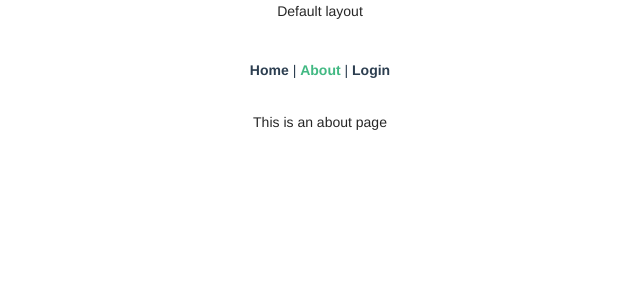
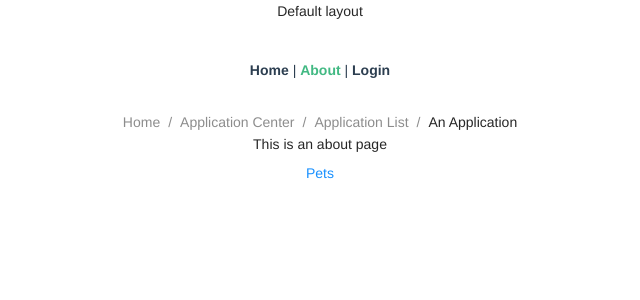
Before and after one commit to duy-dev/vue-demo, a Vue app: page /about in a window 1280 px wide. Shown: the top 300 px of the page, without its empty margins (320-960 px from the left). Built offline with nearby package versions, Linux system fonts and the light colour scheme.

Commit message:
init breadcrumb

```diff
--- a/src/App.vue
+++ b/src/App.vue
@@ -2,9 +2,9 @@
   <a-config-provider :locale="language">
     <component :is="layout">
       <div id="nav">
-        <router-link to="/">Home</router-link> |
-        <router-link to="/about">About</router-link> |
-        <router-link to="/login">Login</router-link>
+        <router-link :to="{ name: 'home-index' }">Home</router-link> |
+        <router-link :to="{ name: 'about-index' }">About</router-link> |
+        <router-link :to="{ name: 'login-index' }">Login</router-link>
       </div>
       <router-view />
     </component>
--- /dev/null
+++ b/src/components/Breadcrumb.vue
@@ -0,0 +1,35 @@
+<template>
+  <a-breadcrumb>
+    <a-breadcrumb-item>Home</a-breadcrumb-item>
+    <a-breadcrumb-item><a href="">Application Center</a></a-breadcrumb-item>
+    <a-breadcrumb-item><a href="">Application List</a></a-breadcrumb-item>
+    <a-breadcrumb-item>An Application</a-breadcrumb-item>
+  </a-breadcrumb>
+</template>
+
+<script lang="ts">
+import { defineComponent, watch } from "vue";
+
+import { useRoute } from "vue-router";
+export default defineComponent({
+  // props: {
+  //   breadcrumb: {
+  //     type: String,
+  //     required: true,
+  //   },
+  // },
+
+  setup() {
+    const route = useRoute();
+    console.log(route);
+    watch(route, (pa) => {
+      console.log(pa);
+    });
+    //console.log(route);
+
+    return {};
+  },
+});
+</script>
+
+<style scoped lang="scss"></style>
--- /dev/null
+++ b/src/components/Resource.vue
@@ -0,0 +1,21 @@
+<template>
+  <div id="Resource">
+    <Breadcrumb />
+    <slot>
+      <router-view v-if="true" />
+    </slot>
+  </div>
+</template>
+
+<script lang="ts">
+import Breadcrumb from "@/components/Breadcrumb.vue";
+
+export default {
+  name: "Resource",
+  components: {
+    Breadcrumb,
+  },
+};
+</script>
+
+<style scoped></style>
--- a/src/layouts/default.vue
+++ b/src/layouts/default.vue
@@ -2,3 +2,8 @@
   <h1>Default layout</h1>
   <slot />
 </template>
+
+<script lang="ts">
+import { defineComponent } from "vue";
+export default defineComponent({});
+</script>
--- a/src/pages/About.vue
+++ b/src/pages/About.vue
@@ -1,5 +1,6 @@
 <template>
   <div class="about">
     <h1>This is an about page</h1>
+    <router-link :to="{ name: 'about-pets' }">Pets</router-link>
   </div>
 </template>
--- /dev/null
+++ b/src/pages/Dog.vue
@@ -0,0 +1,3 @@
+<template>
+  <h1>Pets Dog</h1>
+</template>
--- /dev/null
+++ b/src/pages/Pets.vue
@@ -0,0 +1,4 @@
+<template>
+  <h1>Pets Page</h1>
+  <router-link :to="{ name: 'about-pets-dog' }">Dog</router-link>
+</template>
--- a/src/router/index.ts
+++ b/src/router/index.ts
@@ -1,10 +1,11 @@
 import { createRouter, createWebHistory, RouteRecordRaw } from "vue-router";
 import Home from "../pages/Home.vue";
+import Resource from "@/components/Resource.vue";
 
 const routes: Array<RouteRecordRaw> = [
   {
     path: "/",
-    name: "Home",
+    name: "home-index",
     component: Home,
     meta: {
       layout: "default",
@@ -12,23 +13,60 @@ const routes: Array<RouteRecordRaw> = [
   },
   {
     path: "/about",
-    name: "About",
-    component: () => import("../pages/About.vue"),
-    meta: {
-      layout: "default",
-    },
+    component: Resource,
+    children: [
+      {
+        path: "",
+        name: "about-index",
+        component: () => import("../pages/About.vue"),
+        meta: {
+          layout: "default",
+        },
+      },
+      {
+        path: "pets",
+        name: "about-pets",
+        component: () => import("../pages/Pets.vue"),
+        meta: {
+          layout: "default",
+        },
+      },
+      {
+        path: "pets",
+        component: Resource,
+        children: [
+          {
+            path: "dog",
+            name: "about-pets-dog",
+            component: () => import("../pages/Dog.vue"),
+            meta: {
+              layout: "default",
+            },
+          },
+        ],
+      },
+    ],
   },
   {
     path: "/login",
-    name: "Login",
+    name: "login-index",
     component: () => import("../pages/Login.vue"),
     meta: {
       layout: "auth",
     },
   },
   {
+    path: "/about/pets/login",
+    name: "login-index-pet",
+    component: () => import("../pages/Login.vue"),
+    meta: {
+      layout: "auth",
+    },
+  },
+
+  {
     path: "/:pathMatch(.*)*",
-    name: "404",
+    name: "404-route",
     component: () => import("../pages/error/404.vue"),
   },
 ];
--- /dev/null
+++ b/src/uses/enum/breadcrumb.enum.ts
@@ -0,0 +1,3 @@
+export enum BREADCRUMB {
+  HOME = "Trang Chủ",
+}
--- a/src/utils/import.ts
+++ b/src/utils/import.ts
@@ -3,11 +3,11 @@ import { App, defineAsyncComponent } from "vue";
 export function registerGlobalComponents(app: App<Element>): void {
   app.component(
     "auth-layout",
-    defineAsyncComponent(() => import("@/layouts/auth.vue"))
+    defineAsyncComponent(() => import("@/layouts/Auth.vue"))
   );
 
   app.component(
     "default-layout",
-    defineAsyncComponent(() => import("@/layouts/default.vue"))
+    defineAsyncComponent(() => import("@/layouts/Default.vue"))
   );
 }
```
Also changed, not shown: src/main.ts (+9 -1 lines).
